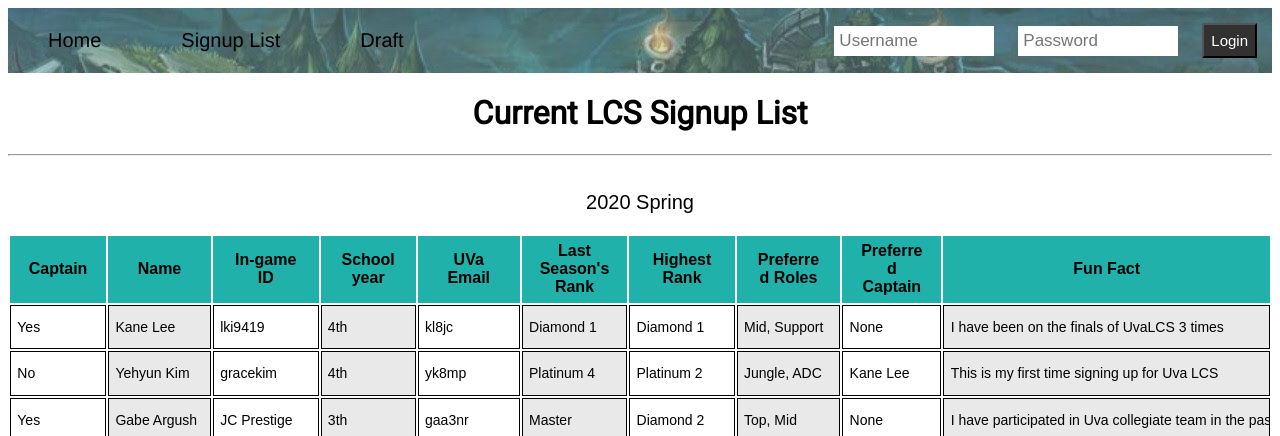
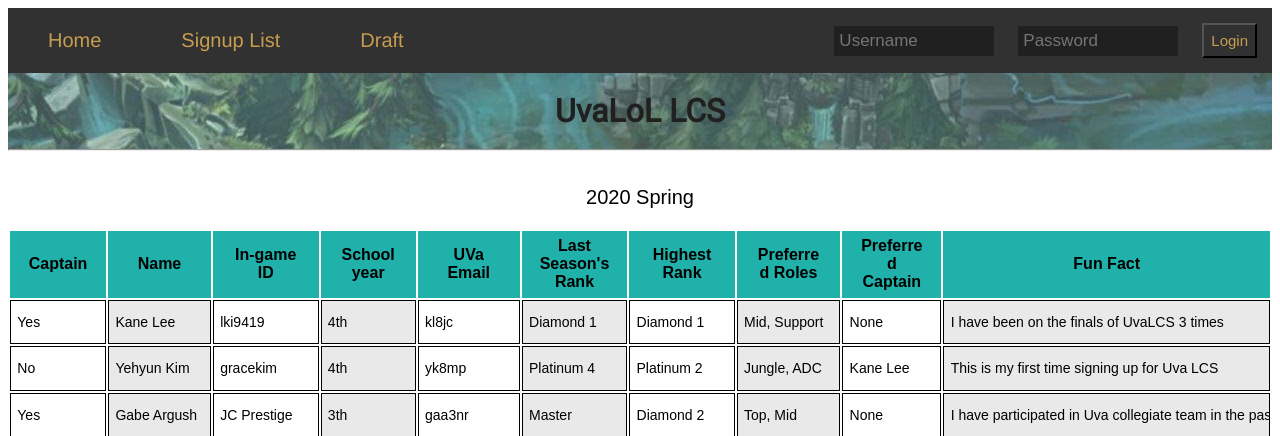
Before and after one commit to graceyehyunkim/WebPL-UVaLoL, a PHP site: page /list.html in a window 1280 px wide. Shown: the top 436 px of the page. Run offline with PHP 8.4, Linux system fonts and the light colour scheme.

Commit message:
Navbar looks better

```diff
--- a/assignment2/home.html
+++ b/assignment2/home.html
@@ -73,7 +73,7 @@
 </script>
 
 <body>
-    <header>
+    <header style= "background-image: url('navbar.jpg');">
         <!--Navbar-->
         <head>
             <title>UVaLoL</title>
@@ -105,7 +105,7 @@
             }
         </script>
 
-        <h1 style = "text-align: center">Welcome to UvaLoL LCS page!</h1>
+        <h1 style = "text-align: center; margin-top: 1.5%; margin-bottom: 1.5%; color: rgb(32, 32, 32);">UvaLoL LCS</h1>
         <hr>
     </header>
 
--- a/assignment2/list.html
+++ b/assignment2/list.html
@@ -8,11 +8,11 @@
 </head>
 
 <body>
-    <header>
+    <header style= "background-image: url('navbar.jpg');">
         <!--Navbar-->
         <head>
-        <title>UVaLoL</title>
-            <link rel="stylesheet" href="navbar.css">
+            <title>UVaLoL</title>
+                <link rel="stylesheet" href="navbar.css">
         </head>
 
         <div class="navbar">
@@ -40,7 +40,7 @@
             }
         </script>
 
-        <h1 style = "text-align: center">Current LCS Signup List</h1>
+        <h1 style = "text-align: center; margin-top: 1.5%; margin-bottom: 1.5%; color: rgb(32, 32, 32);">UvaLoL LCS</h1>
         <hr>
     </header>
     <p class="title" style="padding-top: 15px">2020 Spring</p>
--- a/assignment2/navbar.css
+++ b/assignment2/navbar.css
@@ -1,5 +1,5 @@
 .navbar {
-    background-image: url("navbar.jpg");
+    background-color: rgb(49, 49, 49);
     overflow: hidden;
     padding: 0px;
     margin: 0px;
@@ -8,7 +8,7 @@
 
 .navbar a {
     float: left;
-    color: black;
+    color: rgb(199, 157, 80);
     text-align: center;
     font-family: Helvetica;
     font-size: 20px;
@@ -17,7 +17,7 @@
 }
 
 .navbar a:hover {
-    background-color: rgb(49, 49, 49);
+    background-color: rgb(32, 32, 32);
     color: white;
 }
 
@@ -32,6 +32,7 @@
     border: none;
     width: 150px;
     margin-right: 20px;
+    background-color: rgb(32, 32, 32);
 }
 
 .login-container button {
@@ -39,5 +40,5 @@
     font-size: 15px;
     font-family: Arial;
     background-color: rgb(49, 49, 49);
-    color: white;
+    color: rgb(199, 157, 80);
 }
--- a/assignment2/signupform.html
+++ b/assignment2/signupform.html
@@ -82,7 +82,7 @@
 
 
 <body onload="setFocus()">
-    <header>
+    <header style= "background-image: url('navbar.jpg');">
         <!--Navbar-->
         <head>
             <title>UVaLoL</title>
@@ -113,6 +113,9 @@
                 }
             }
         </script>
+
+        <h1 style = "text-align: center; margin-top: 1.5%; margin-bottom: 1.5; color: rgb(32, 32, 32);">UvaLoL LCS</h1>
+        <hr>
     </header>
 
     <section id="form">
```
